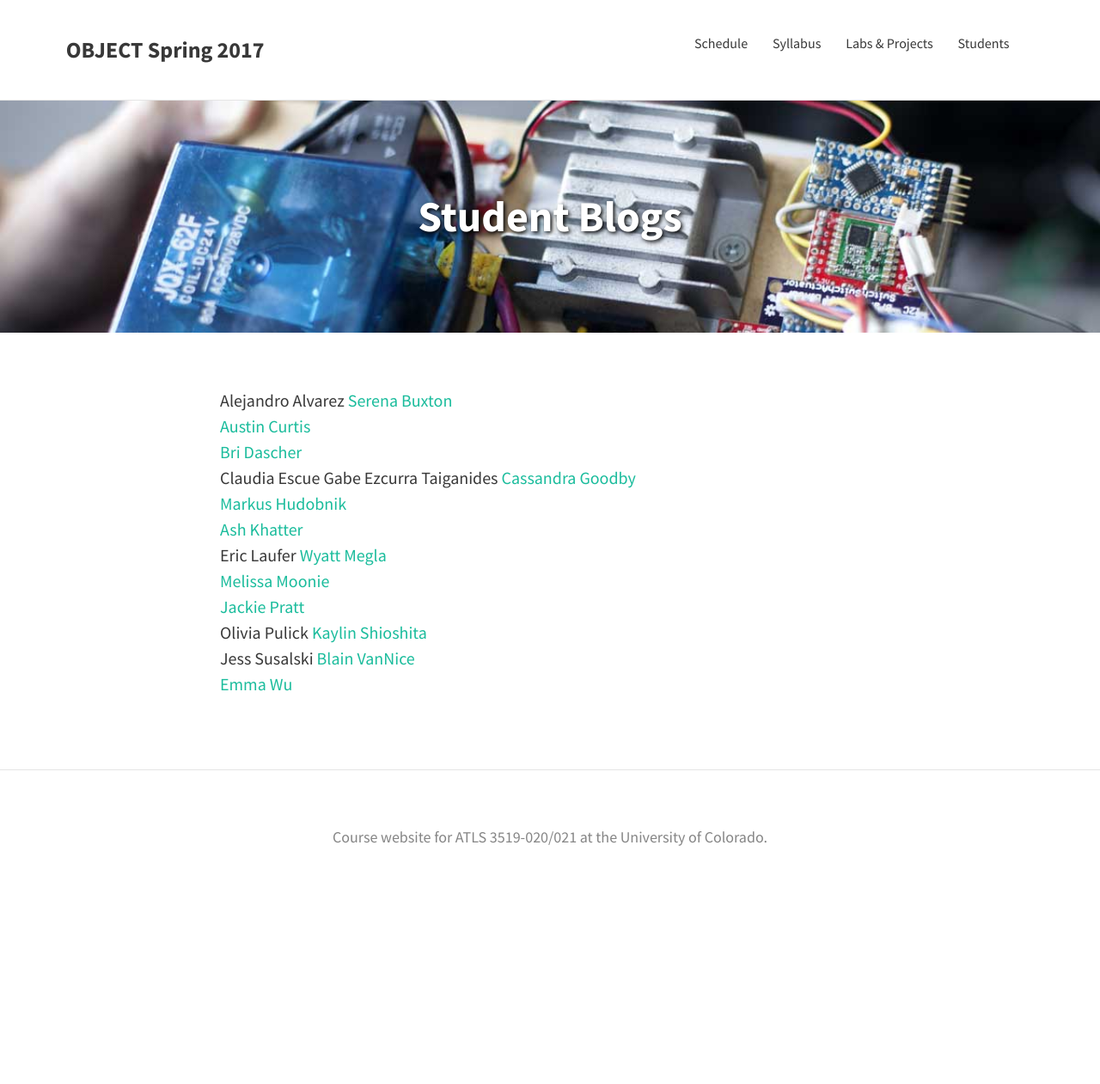
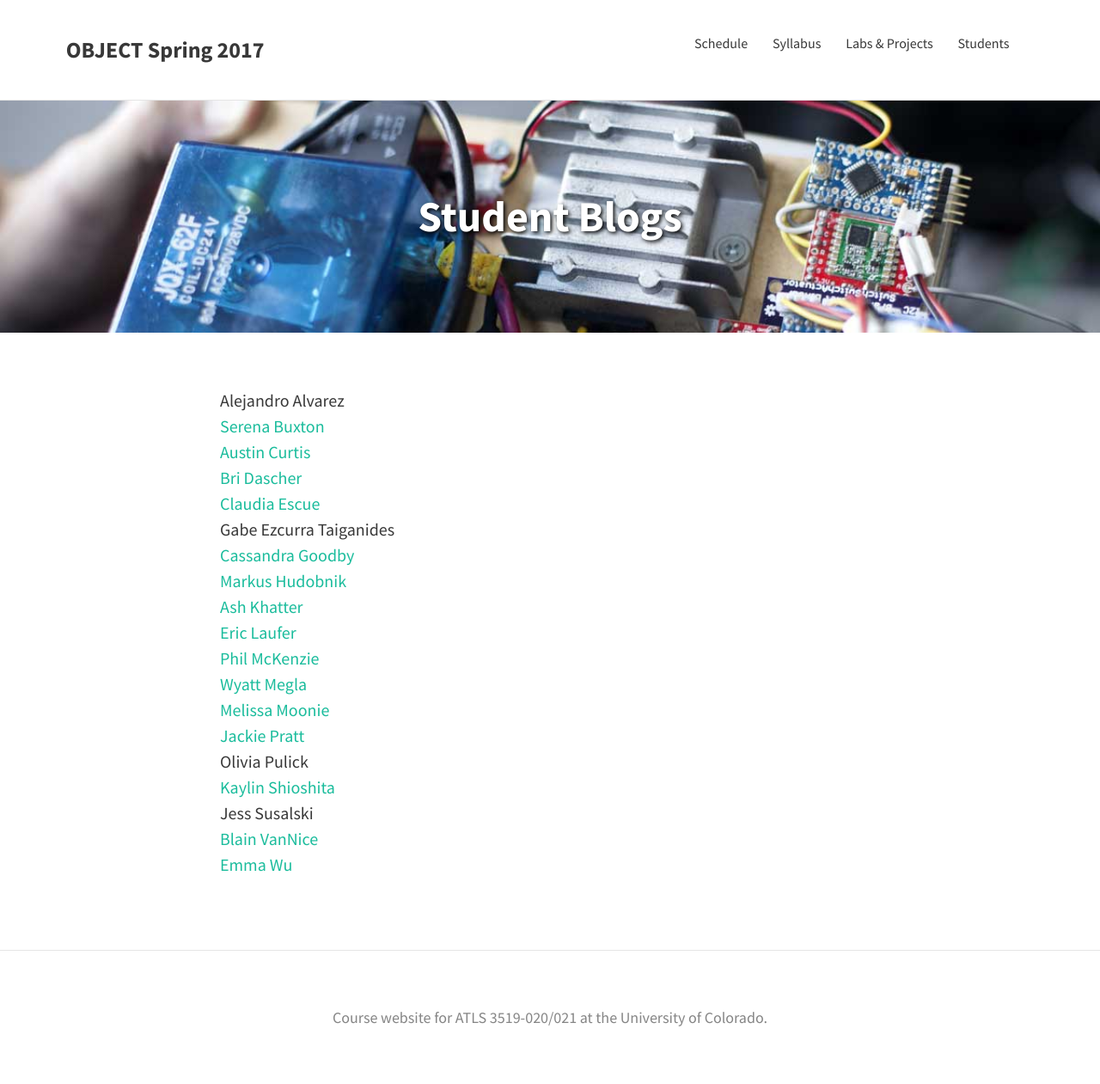
Before and after one commit to coloringchaos/object-spring-17, a Jekyll site: the page built from students.md, in a window 1280 px wide. Shown: the whole page at 86% size. Built offline with Jekyll 4.4.1, drawn with Linux system fonts in a browser that asks for light colours; nearby versions of some CDN libraries; before the commit the page ends 1051 px from its top, so only the background shows below that.

Commit message:
adding student blog links

```diff
--- a/students.md
+++ b/students.md
@@ -5,21 +5,22 @@ permalink: /students/
 feature-img: "img/bg1.jpg"
 ---
 
-Alejandro Alvarez
+Alejandro Alvarez<br>
 [Serena Buxton](https://serenabux.wordpress.com/)<br>
 [Austin Curtis](https://austincurtisblog.wordpress.com/category/object/)<br>
 [Bri Dascher](https://bridascher.wordpress.com/category/object/)<br>
-Claudia Escue
-Gabe Ezcurra Taiganides
+[Claudia Escue](https://claudiaescue.wordpress.com/)<br>
+Gabe Ezcurra Taiganides<br>
 [Cassandra Goodby](https://cassandraprojects.wordpress.com/)<br>
 [Markus Hudobnik](https://rnarkus.wordpress.com/)<br>
 [Ash Khatter](https://ashkhatterprojects.wordpress.com)<br>
-Eric Laufer
+[Eric Laufer](https://ericrelly.wordpress.com/)<br>
+[Phil McKenzie](https://philmckenzieobject.wordpress.com/)<br>
 [Wyatt Megla](https://meglawordpress.wordpress.com/category/object/)<br>
 [Melissa Moonie](https://atlas2017blog.wordpress.com/)<br>
 [Jackie Pratt](https://jpratttt.wordpress.com/)<br>
-Olivia Pulick
+Olivia Pulick<br>
 [Kaylin Shioshita](https://kshioshita.wordpress.com/category/object/)<br>
-Jess Susalski
+Jess Susalski<br>
 [Blain VanNice](https://breadboardthoughts.wordpress.com/)<br>
 [Emma Wu](https://emmawublog.wordpress.com/)
```
